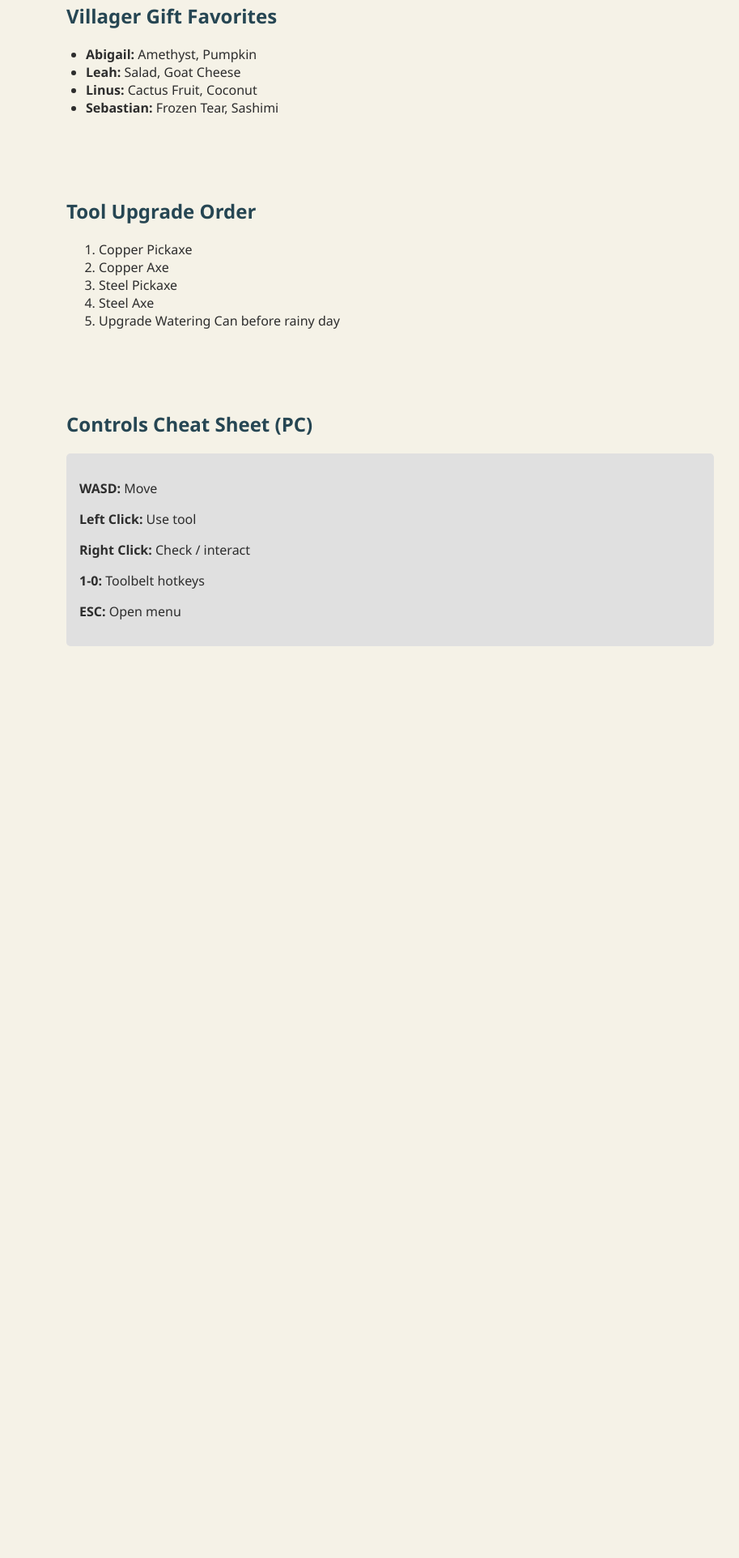
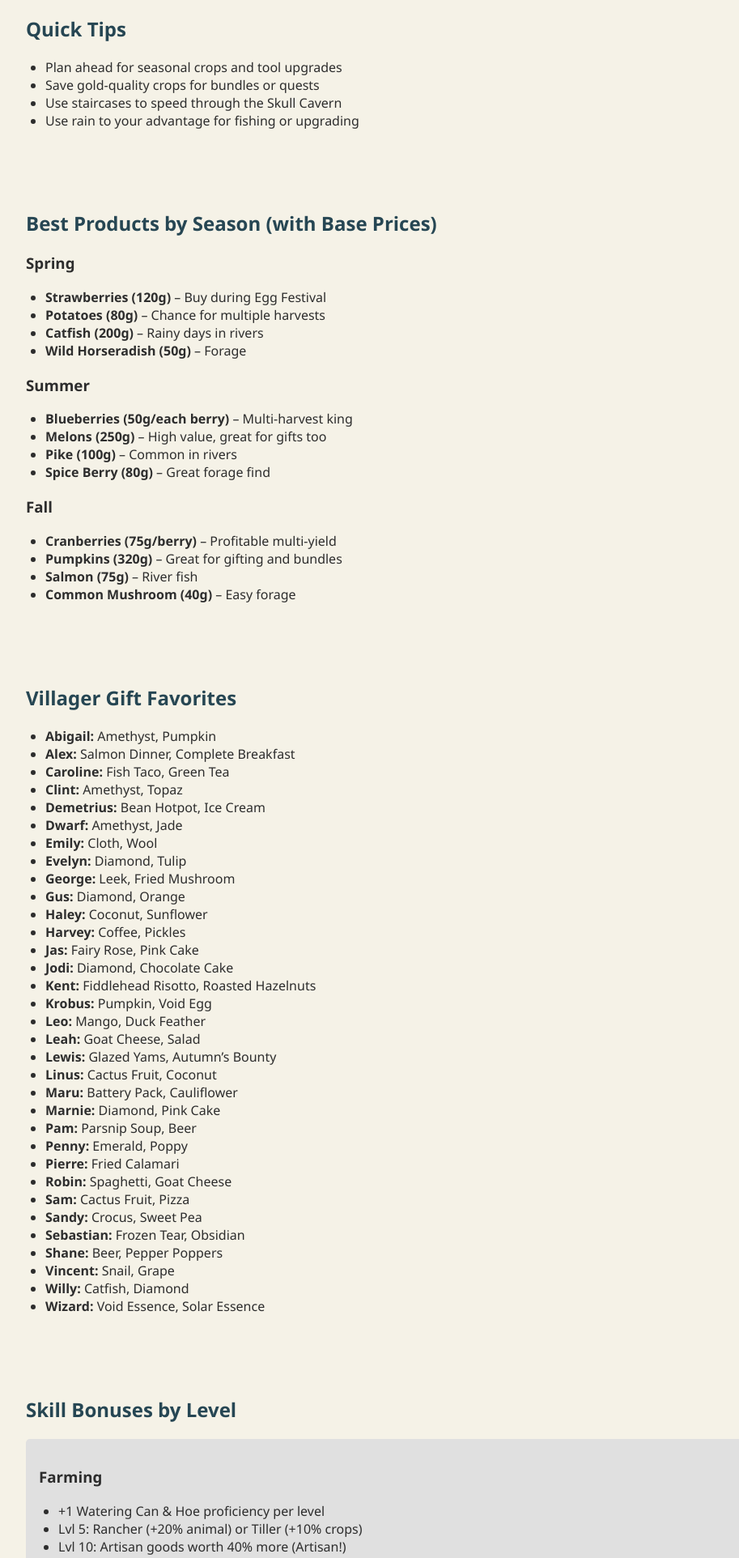
Before and after one commit to geneva13/Stardew, a plain HTML site: page index.html in a window 1280 px wide. Shown: the part 702-2626 px from the top of the page at 81% size, without its empty margins (158-1071 px from the left). Before the commit the page ends 1532 px from the top, so only its background shows below. Drawn offline with Linux system fonts and the light colour scheme.

Commit message:
Update index.html

```diff
--- a/index.html
+++ b/index.html
@@ -38,7 +38,7 @@
     }
     section {
       padding: 2rem;
-      max-width: 800px;
+      max-width: 900px;
       margin: auto;
     }
     h2 {
@@ -47,10 +47,23 @@
     ul {
       padding-left: 1.5rem;
     }
-    .cheat-sheet {
+    .box {
       background: #e0e0e0;
       padding: 1rem;
       border-radius: 5px;
+      margin-bottom: 2rem;
+    }
+    table {
+      width: 100%;
+      border-collapse: collapse;
+      margin: 1rem 0;
+    }
+    th, td {
+      padding: 0.5rem;
+      border: 1px solid #ccc;
+    }
+    th {
+      background-color: #cce3dc;
     }
   </style>
 </head>
@@ -61,29 +74,64 @@
   </header>
 
   <nav>
+    <a href="#dailies">Daily Tasks</a>
     <a href="#tips">Tips</a>
-    <a href="#crops">Crops</a>
+    <a href="#products">Products</a>
     <a href="#gifts">Gifts</a>
-    <a href="#tools">Tools</a>
-    <a href="#controls">Controls</a>
+    <a href="#skills">Skills</a>
   </nav>
+
+  <section id="dailies">
+    <h2>Daily Tasks</h2>
+    <div class="box">
+      <ul>
+        <li>Check the TV (weather, fortune, and recipes)</li>
+        <li>Water crops (unless it’s raining or sprinklers are set)</li>
+        <li>Pet animals and harvest animal products</li>
+        <li>Collect artisan goods (cheese, wine, jam)</li>
+        <li>Clear debris/rocks/wood if needed</li>
+        <li>Visit villagers and give gifts (check birthdays!)</li>
+        <li>Check the calendar and quests on the board</li>
+        <li>Refill machines (preserves jar, kegs, furnaces)</li>
+        <li>Visit Pierre’s/shop/Clint/etc. before 5 PM</li>
+        <li>Forage around town and mines</li>
+        <li>Dump energy before bed—fishing, chopping, mining!</li>
+      </ul>
+    </div>
+  </section>
 
   <section id="tips">
     <h2>Quick Tips</h2>
     <ul>
-      <li>Always check the TV every morning (weather, fortune, and recipes!).</li>
-      <li>Pet your animals and close the barn doors at night.</li>
-      <li>Plant crops in 3x3 for sprinklers later on.</li>
-      <li>Upgrade watering can just before rainy day.</li>
+      <li>Plan ahead for seasonal crops and tool upgrades</li>
+      <li>Save gold-quality crops for bundles or quests</li>
+      <li>Use staircases to speed through the Skull Cavern</li>
+      <li>Use rain to your advantage for fishing or upgrading</li>
     </ul>
   </section>
 
-  <section id="crops">
-    <h2>Best Crops by Season</h2>
+  <section id="products">
+    <h2>Best Products by Season (with Base Prices)</h2>
+    <h3>Spring</h3>
     <ul>
-      <li><strong>Spring:</strong> Strawberries, Cauliflower, Potatoes</li>
-      <li><strong>Summer:</strong> Blueberries, Starfruit, Melons</li>
-      <li><strong>Fall:</strong> Cranberries, Pumpkins, Sweet Gem Berries</li>
+      <li><strong>Strawberries (120g)</strong> – Buy during Egg Festival</li>
+      <li><strong>Potatoes (80g)</strong> – Chance for multiple harvests</li>
+      <li><strong>Catfish (200g)</strong> – Rainy days in rivers</li>
+      <li><strong>Wild Horseradish (50g)</strong> – Forage</li>
+    </ul>
+    <h3>Summer</h3>
+    <ul>
+      <li><strong>Blueberries (50g/each berry)</strong> – Multi-harvest king</li>
+      <li><strong>Melons (250g)</strong> – High value, great for gifts too</li>
+      <li><strong>Pike (100g)</strong> – Common in rivers</li>
+      <li><strong>Spice Berry (80g)</strong> – Great forage find</li>
+    </ul>
+    <h3>Fall</h3>
+    <ul>
+      <li><strong>Cranberries (75g/berry)</strong> – Profitable multi-yield</li>
+      <li><strong>Pumpkins (320g)</strong> – Great for gifting and bundles</li>
+      <li><strong>Salmon (75g)</strong> – River fish</li>
+      <li><strong>Common Mushroom (40g)</strong> – Easy forage</li>
     </ul>
   </section>
 
@@ -91,31 +139,78 @@
     <h2>Villager Gift Favorites</h2>
     <ul>
       <li><strong>Abigail:</strong> Amethyst, Pumpkin</li>
-      <li><strong>Leah:</strong> Salad, Goat Cheese</li>
+      <li><strong>Alex:</strong> Salmon Dinner, Complete Breakfast</li>
+      <li><strong>Caroline:</strong> Fish Taco, Green Tea</li>
+      <li><strong>Clint:</strong> Amethyst, Topaz</li>
+      <li><strong>Demetrius:</strong> Bean Hotpot, Ice Cream</li>
+      <li><strong>Dwarf:</strong> Amethyst, Jade</li>
+      <li><strong>Emily:</strong> Cloth, Wool</li>
+      <li><strong>Evelyn:</strong> Diamond, Tulip</li>
+      <li><strong>George:</strong> Leek, Fried Mushroom</li>
+      <li><strong>Gus:</strong> Diamond, Orange</li>
+      <li><strong>Haley:</strong> Coconut, Sunflower</li>
+      <li><strong>Harvey:</strong> Coffee, Pickles</li>
+      <li><strong>Jas:</strong> Fairy Rose, Pink Cake</li>
+      <li><strong>Jodi:</strong> Diamond, Chocolate Cake</li>
+      <li><strong>Kent:</strong> Fiddlehead Risotto, Roasted Hazelnuts</li>
+      <li><strong>Krobus:</strong> Pumpkin, Void Egg</li>
+      <li><strong>Leo:</strong> Mango, Duck Feather</li>
+      <li><strong>Leah:</strong> Goat Cheese, Salad</li>
+      <li><strong>Lewis:</strong> Glazed Yams, Autumn’s Bounty</li>
       <li><strong>Linus:</strong> Cactus Fruit, Coconut</li>
-      <li><strong>Sebastian:</strong> Frozen Tear, Sashimi</li>
+      <li><strong>Maru:</strong> Battery Pack, Cauliflower</li>
+      <li><strong>Marnie:</strong> Diamond, Pink Cake</li>
+      <li><strong>Pam:</strong> Parsnip Soup, Beer</li>
+      <li><strong>Penny:</strong> Emerald, Poppy</li>
+      <li><strong>Pierre:</strong> Fried Calamari</li>
+      <li><strong>Robin:</strong> Spaghetti, Goat Cheese</li>
+      <li><strong>Sam:</strong> Cactus Fruit, Pizza</li>
+      <li><strong>Sandy:</strong> Crocus, Sweet Pea</li>
+      <li><strong>Sebastian:</strong> Frozen Tear, Obsidian</li>
+      <li><strong>Shane:</strong> Beer, Pepper Poppers</li>
+      <li><strong>Vincent:</strong> Snail, Grape</li>
+      <li><strong>Willy:</strong> Catfish, Diamond</li>
+      <li><strong>Wizard:</strong> Void Essence, Solar Essence</li>
     </ul>
   </section>
 
-  <section id="tools">
-    <h2>Tool Upgrade Order</h2>
-    <ol>
-      <li>Copper Pickaxe</li>
-      <li>Copper Axe</li>
-      <li>Steel Pickaxe</li>
-      <li>Steel Axe</li>
-      <li>Upgrade Watering Can before rainy day</li>
-    </ol>
-  </section>
+  <section id="skills">
+    <h2>Skill Bonuses by Level</h2>
+    <div class="box">
+      <h3>Farming</h3>
+      <ul>
+        <li>+1 Watering Can & Hoe proficiency per level</li>
+        <li>Lvl 5: Rancher (+20% animal) or Tiller (+10% crops)</li>
+        <li>Lvl 10: Artisan goods worth 40% more (Artisan!)</li>
+      </ul>
 
-  <section id="controls">
-    <h2>Controls Cheat Sheet (PC)</h2>
-    <div class="cheat-sheet">
-      <p><strong>WASD:</strong> Move</p>
-      <p><strong>Left Click:</strong> Use tool</p>
-      <p><strong>Right Click:</strong> Check / interact</p>
-      <p><strong>1-0:</strong> Toolbelt hotkeys</p>
-      <p><strong>ESC:</strong> Open menu</p>
+      <h3>Mining</h3>
+      <ul>
+        <li>+1 Pickaxe proficiency per level</li>
+        <li>Lvl 5: Miner (+1 ore per vein) or Geologist (gem chance)</li>
+        <li>Lvl 10: Excavator (double geodes!) or Prospector (coal)</li>
+      </ul>
+
+      <h3>Fishing</h3>
+      <ul>
+        <li>+1 Fishing Rod proficiency per level</li>
+        <li>Lvl 5: Fisher (+25% fish price) or Trapper (cheaper traps)</li>
+        <li>Lvl 10: Angler (+50% fish price!) or Pirate (double treasures)</li>
+      </ul>
+
+      <h3>Foraging</h3>
+      <ul>
+        <li>+1 Axe proficiency per level</li>
+        <li>Lvl 5: Forester (+25% wood) or Gatherer (+20% double forage)</li>
+        <li>Lvl 10: Botanist (always highest quality forage!)</li>
+      </ul>
+
+      <h3>Combat</h3>
+      <ul>
+        <li>+HP and weapon proficiency per level</li>
+        <li>Lvl 5: Fighter (+10% damage) or Scout (+critical strike chance)</li>
+        <li>Lvl 10: Brute (+15% damage) or Acrobat (special move cooldowns)</li>
+      </ul>
     </div>
   </section>
 </body>
```
